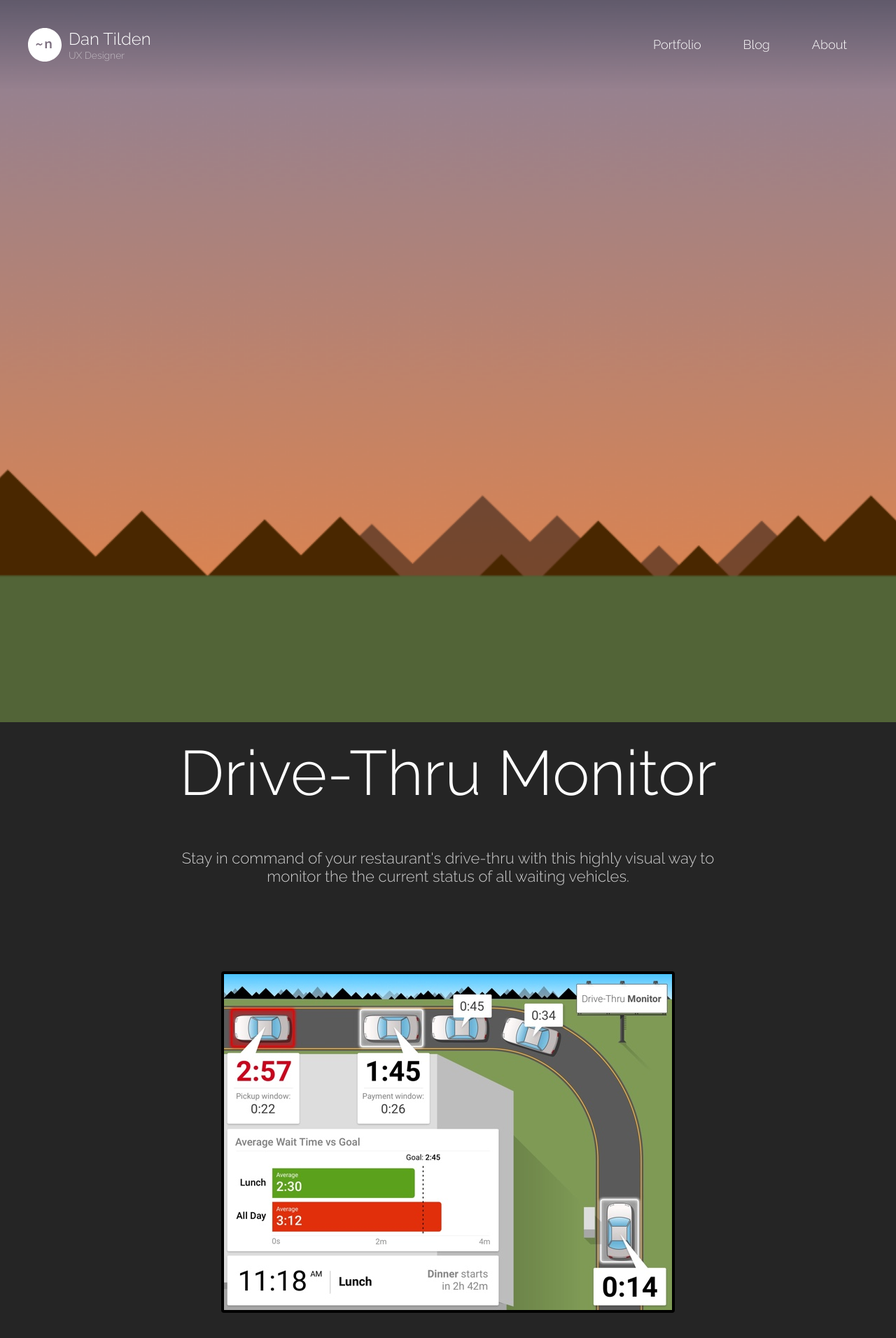
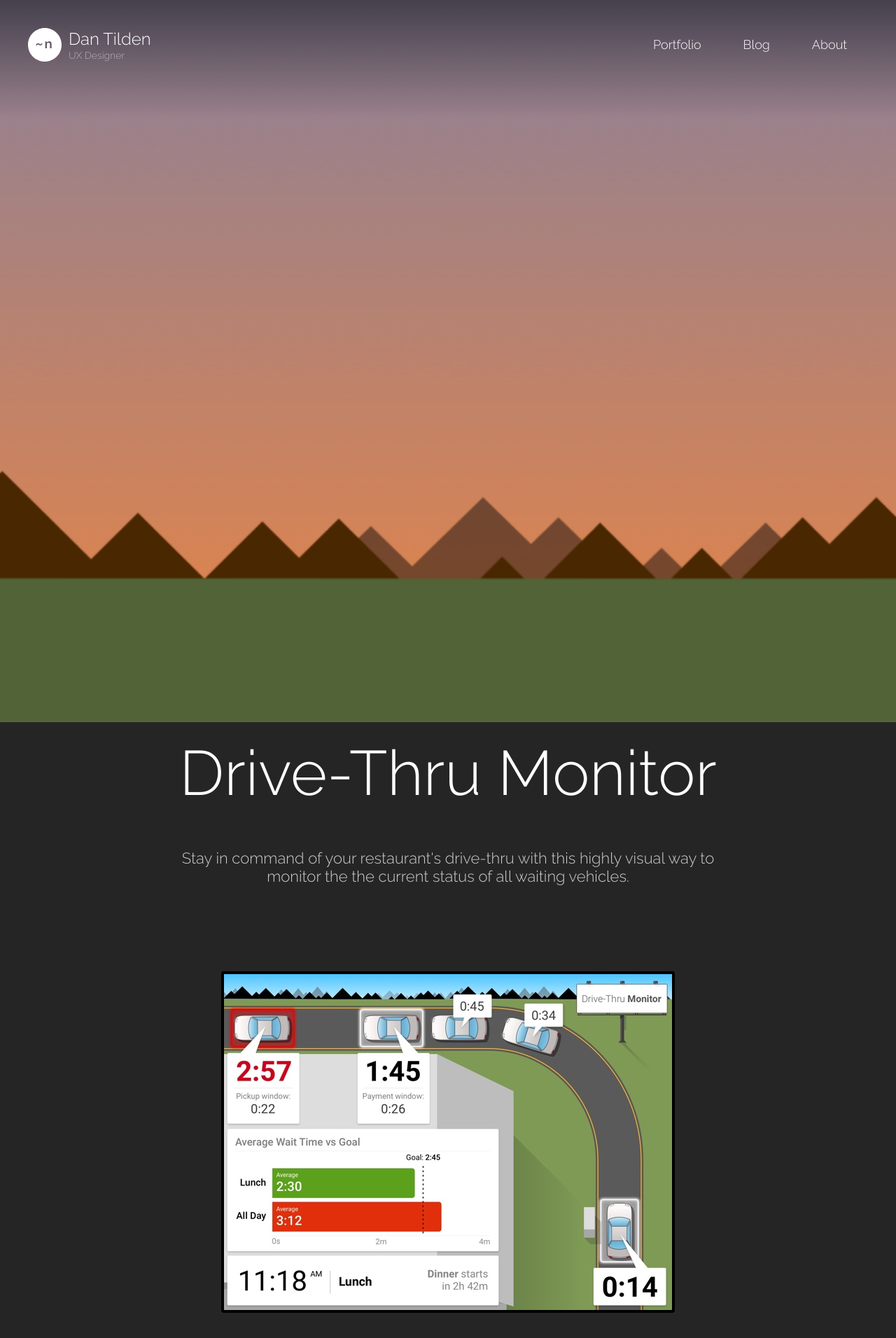
Before and after one commit to tilden/tilden.github.io, a Jekyll site: the page built from projects/drivethru/index.html, in a window 1280 px wide. Shown: the top 1912 px of the page at 70% size. Built offline with Jekyll 4.4.1, drawn with Linux system fonts in a browser that asks for light colours; nearby versions of some CDN libraries.

Commit message:
Fixed issues with banner BG misalignment, nav bar readability

```diff
--- a/_includes/head.html
+++ b/_includes/head.html
@@ -15,6 +15,5 @@
 
     <!-- Custom CSS -->
     <link rel="stylesheet" href="{{ "/css/style.css" | prepend: site.baseurl }}">
-    <!-- <link rel="stylesheet" href="{{ "/css/blog.css" | prepend: site.baseurl }}"> -->
 
 </head>
--- a/css/style.css
+++ b/css/style.css
@@ -78,7 +78,7 @@
 }
 
 .short .sky_bg {
-  height: 40%;
+  height: 40.5%;
   top: -10vh;
 }
 
@@ -156,10 +156,10 @@
   left: 0;
   right: 0;
   z-index: 1;
-  padding: 40px;
+  padding: 40px 40px 80px;
   font-weight: 300;
   transition: background-color 0.5s, height 0.5s, padding 0.5s;
-  background-image: linear-gradient(rgba(0,0,0,0.3), rgba(0,0,0,0));
+  background-image: linear-gradient(rgba(0,0,0,0.5), rgba(0,0,0,0));
   box-shadow: 0 -7px 9px 5px rgba(0,0,0,0);
   -webkit-font-smoothing: antialiased;
   /* for our dear friend ie9 */
```
